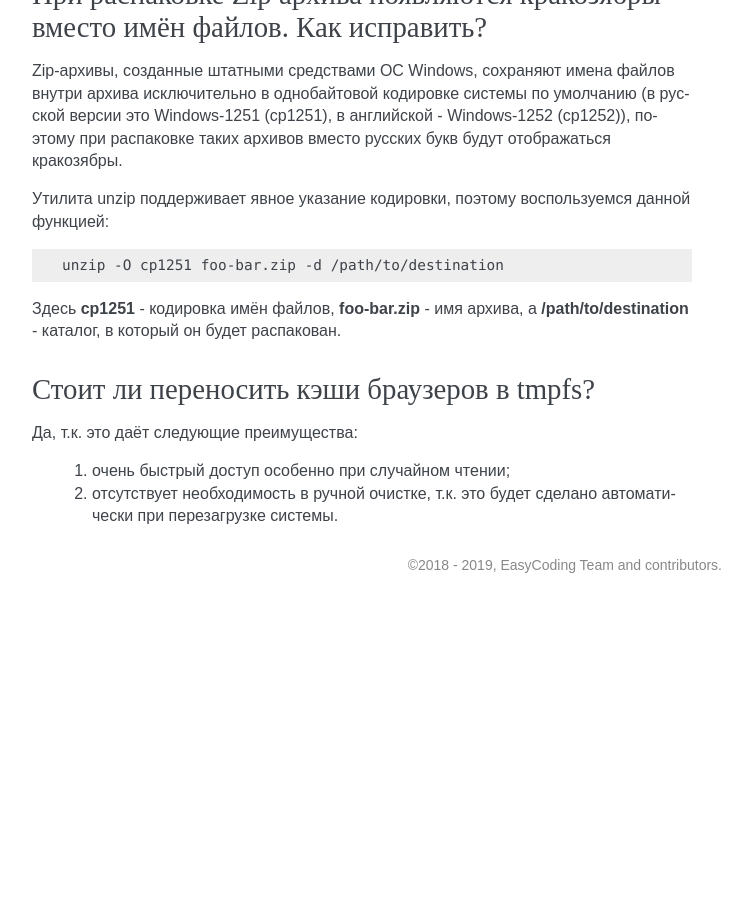
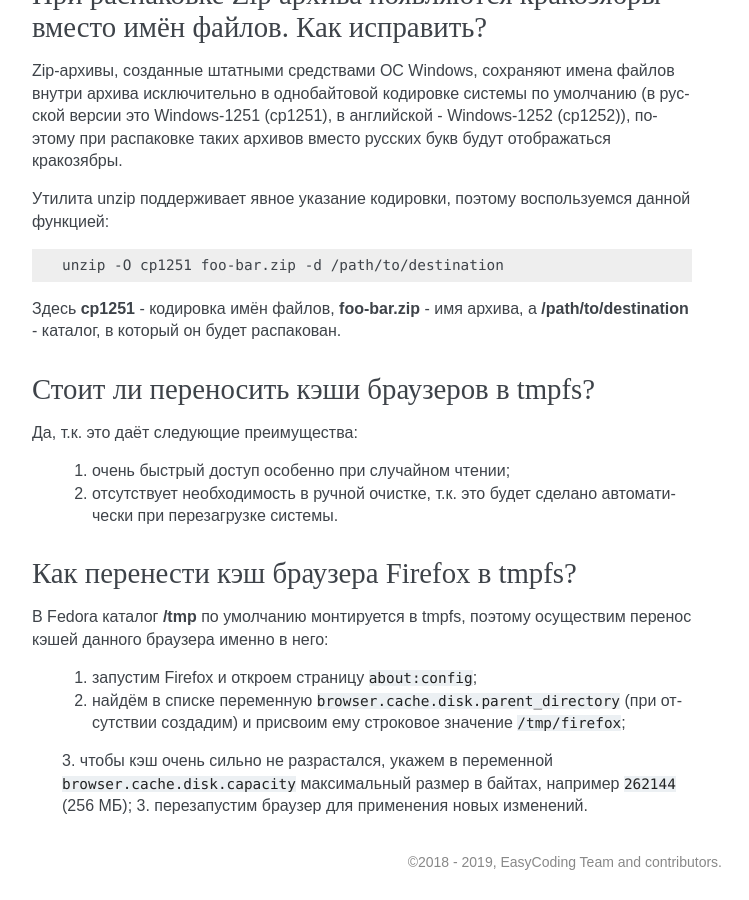
Before and after one commit to RussianFedora/FAQ, a Sphinx documentation site: the page built from source/using-system.rst, in a window 1280 px wide and 900 px high, scrolled down 23186 px. Shown: the whole window, without its empty margins (388-1137 px from the left). Built offline with Sphinx 7.4.7, drawn with Linux system fonts in a browser that asks for light colours; before the commit the page ends 23789 px from its top, so only the background shows below that; some of the changed text lies outside the part shown.

Commit message:
Added question about moving Mozilla Firefox caches to tmpfs.

```diff
--- a/source/using-system.rst
+++ b/source/using-system.rst
@@ -1323,3 +1323,16 @@ Zip-архивы, созданные штатными средствами ОС
 
   1. очень быстрый доступ особенно при случайном чтении;
   2. отсутствует необходимость в ручной очистке, т.к. это будет сделано автоматически при перезагрузке системы.
+
+.. index:: cache, browser, tmpfs, firefox
+.. _firefox-cache:
+
+Как перенести кэш браузера Firefox в tmpfs?
+==============================================
+
+В Fedora каталог **/tmp** по умолчанию монтируется в tmpfs, поэтому осуществим перенос кэшей данного браузера именно в него:
+
+  1. запустим Firefox и откроем страницу ``about:config``;
+  2. найдём в списке переменную ``browser.cache.disk.parent_directory`` (при отсутствии создадим) и присвоим ему строковое значение ``/tmp/firefox``;
+  3. чтобы кэш очень сильно не разрастался, укажем в переменной ``browser.cache.disk.capacity`` максимальный размер в байтах, например ``262144`` (256 МБ);
+  3. перезапустим браузер для применения новых изменений.
```
